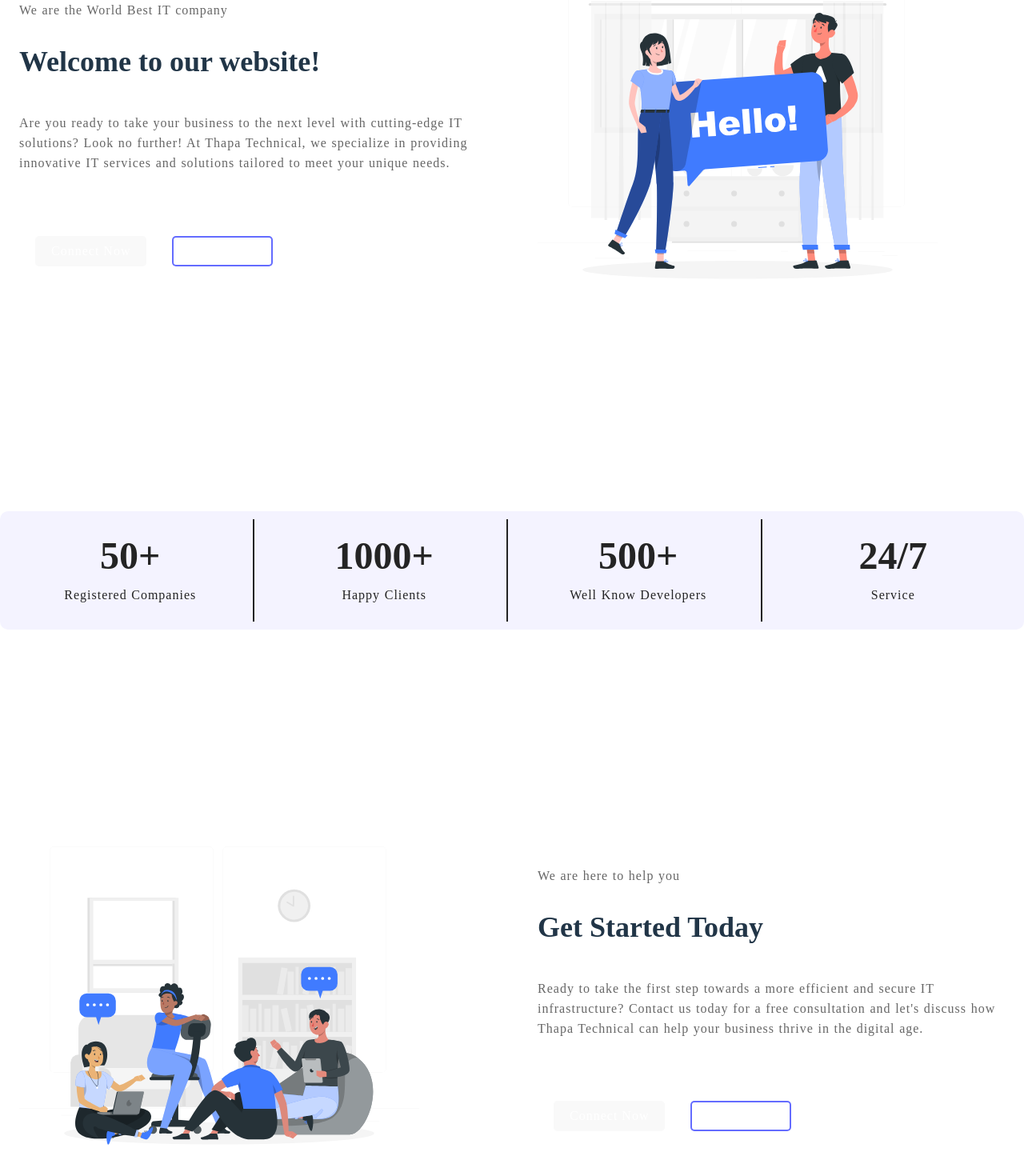
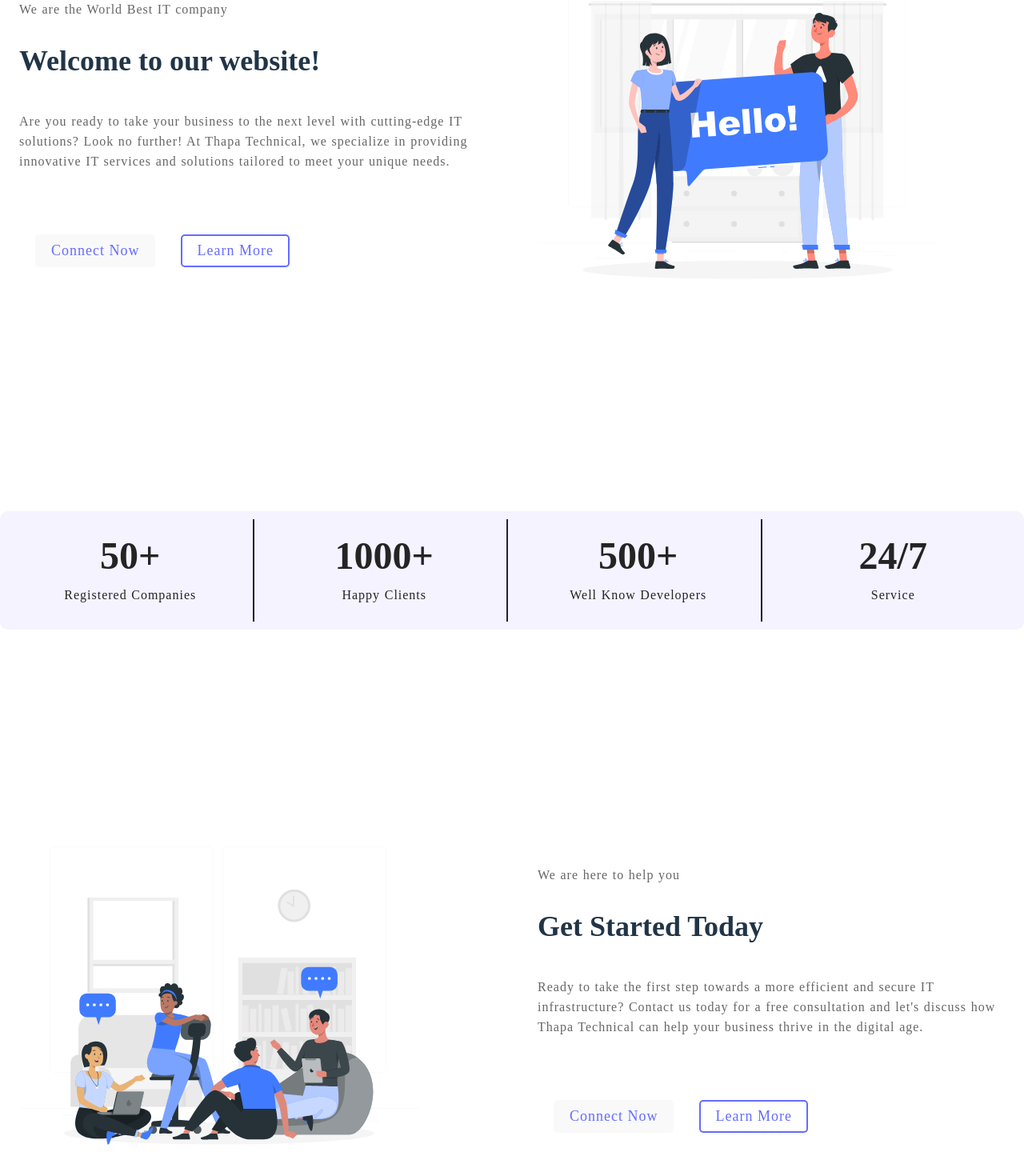
Before and after one commit to Wasikur/fullstack-service, a React (Vite) app in the folder client/: page / in a window 1280 px wide. Shown: the part 384-1854 px from the top of the page at 80% size. Built offline with nearby package versions, Linux system fonts and the light colour scheme; no server answers.

Commit message:
Add files via upload

```diff
--- a/client/src/index.css
+++ b/client/src/index.css
@@ -90,7 +90,7 @@
   padding: 1rem 2.2rem;
   font-size: 1.7rem;
   font-weight: 500;
-  background-color: var(--btn-color);
+  background-color: var(--bg-color);
   border-radius: 0.8rem;
   border: 0.1rem solid transparent;
   cursor: pointer;
@@ -111,7 +111,7 @@
 
 a:hover,
 a.active {
-  color: #535bf2;
+  color: white
 }
 
 /* pseudo elements */
--- a/client/src/pages/About.css
+++ b/client/src/pages/About.css
@@ -79,6 +79,7 @@
         display: flex;
         justify-content: center;
         flex-direction: column;
+
     }
 
     .btn {
--- a/client/src/pages/About.jsx
+++ b/client/src/pages/About.jsx
@@ -41,12 +41,13 @@
                 available 24/7
               </p>
               <div className="btn btn-group">
-                <a href="/contact">
-                  <button className="btn">Connect Now</button>
-                </a>
-                <a href="/services">
-                  <button className="btn secondary-btn">Learn More</button>
-                </a>
+                <button className="btn">
+                  <a href="/contact">Connect Now</a>
+                </button>
+
+                <button className="btn secondary-btn">
+                  <a href="/services">Learn More</a>
+                </button>
               </div>
             </div>
             <div className="hero-image">
--- a/client/src/pages/Home.css
+++ b/client/src/pages/Home.css
@@ -77,6 +77,7 @@
     }
 
     .btn {
+        /* width: 80%; */
         margin-right: 10px;
         margin-bottom: 10px;
     }
@@ -93,9 +94,11 @@
 
     .btn-group {
         flex-direction: column;
+        cursor: default;
     }
 
     .btn {
+        align-items: center;
         margin-right: 0;
         margin-bottom: 10px;
     }
--- a/client/src/pages/Home.jsx
+++ b/client/src/pages/Home.jsx
@@ -19,12 +19,13 @@
                 tailored to meet your unique needs.
               </p>
               <div className="btn btn-group">
-                <a href="/contact">
-                  <button className="btn">Connect Now</button>
-                </a>
-                <a href="/services">
-                  <button className="btn secondary-btn">Learn More</button>
-                </a>
+                <button className="btn">
+                  <a href="/contact">Connect Now</a>
+                </button>
+
+                <button className="btn secondary-btn">
+                  <a href="/services">Learn More</a>
+                </button>
               </div>
             </div>
             <div className="hero-image">
@@ -52,12 +53,13 @@
               the digital age.
             </p>
             <div className="btn btn-group">
-              <a href="/contact">
-                <button className="btn">Connect Now</button>
-              </a>
-              <a href="/services">
-                <button className="btn secondary-btn">Learn More</button>
-              </a>
+              <button className="btn">
+                <a href="/contact">Connect Now</a>
+              </button>
+
+              <button className="btn secondary-btn">
+                <a href="/services">Learn More</a>
+              </button>
             </div>
           </div>
         </div>
```
